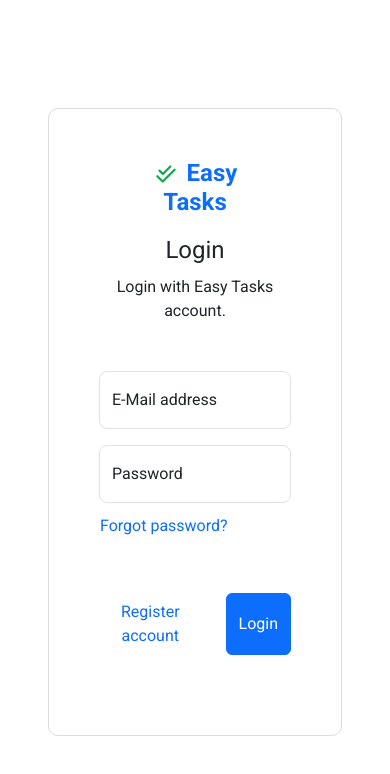
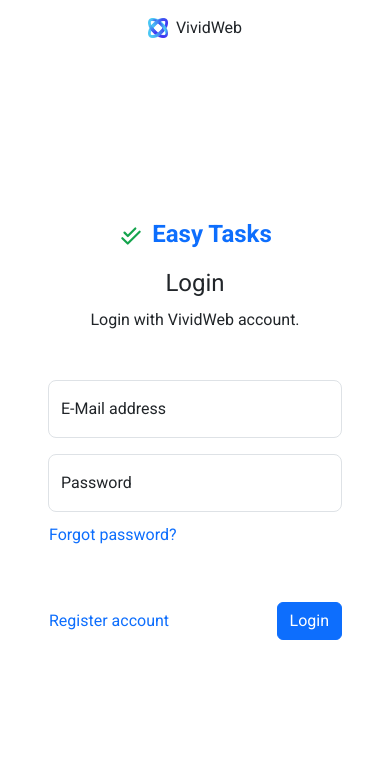
Before and after one commit to lamacoding/FullStack-ToDo, a website: page FrontEnd/login.html in a window 390 px wide. Drawn offline with nearby package versions, Linux system fonts and the light colour scheme.

Commit message:
Add VividWeb logo

```diff
--- a/FrontEnd/login.html
+++ b/FrontEnd/login.html
@@ -17,6 +17,12 @@
     <link rel="stylesheet" href="style.css" />
   </head>
   <body data-bs-theme="light">
+    <div
+      class="ms-sm-3 mt-3 d-flex gap-2 align-items-center justify-content-center justify-content-sm-start"
+    >
+      <img src="assets/logo.png" width="20" height="20" alt="Logo" />
+      <p class="d-inline m-0">VividWeb</p>
+    </div>
     <div class="container-fh d-flex align-items-center justify-content-center">
       <div class="login-container mx-5">
         <h1 class="text-primary">
@@ -38,7 +44,7 @@
           >Easy Tasks
         </h1>
         <h2>Login</h2>
-        <p class="text-center mb-5">Login with Easy Tasks account.</p>
+        <p class="text-center mb-5">Login with VividWeb account.</p>
         <form class="needs-validation" novalidate>
           <div class="form-floating mb-3">
             <input
@@ -63,10 +69,10 @@
             </div>
           </div>
           <div class="d-flex justify-content-between mt-5">
-            <button type="button" class="btn btn-link">
-              Register account
+            <button type="button" class="btn btn-link">Register account</button>
+            <button type="button" class="btn btn-primary" id="buttonLogin">
+              Login
             </button>
-            <button type="button" class="btn btn-primary" id="buttonLogin">Login</button>
           </div>
         </form>
       </div>
--- a/FrontEnd/style.css
+++ b/FrontEnd/style.css
@@ -27,7 +27,7 @@
 }
 
 .container-fh {
-  height: 100vh;
+  min-height: 90vh;
 }
 
 .login-container {
@@ -35,6 +35,13 @@
   border: 1px solid gainsboro;
   border-radius: 10px;
   width: 450px;
+}
+
+@media (max-width: 575px) {
+  .login-container {
+    padding: 0;
+    border: none;
+  }
 }
 
 .btn-link {
```
